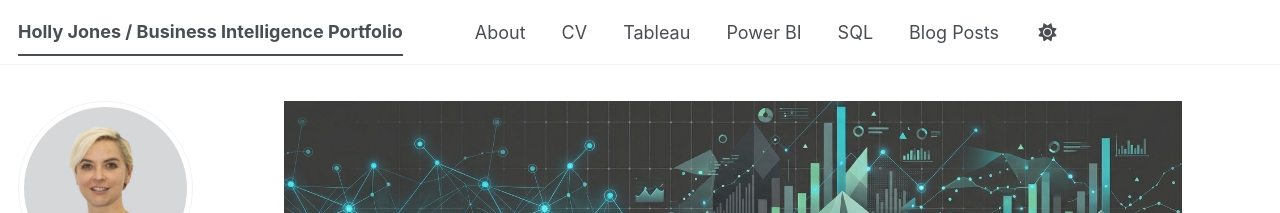
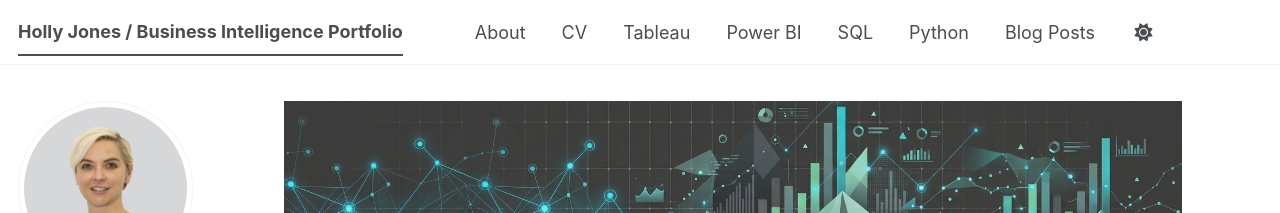
Before and after one commit to hjones87/hjones87.github.io, a Jekyll site: the page built from _pages/about.md, in a window 1280 px wide. Shown: the top 213 px of the page. Built offline with Jekyll 4.4.1, drawn with Linux system fonts in a browser that asks for light colours; a script bundle is joined from its source files by our own code; a style sheet for code colours, icons or effects is not loaded.

Commit message:
Add Python navigation link to the menu

```diff
--- a/_data/navigation.yml
+++ b/_data/navigation.yml
@@ -23,6 +23,9 @@ main:
   - title: "SQL"
     url: /sql/
 
+  - title: "Python"
+    url: /python/
+
   - title: "Blog Posts"
     url: /year-archive/
 
```
